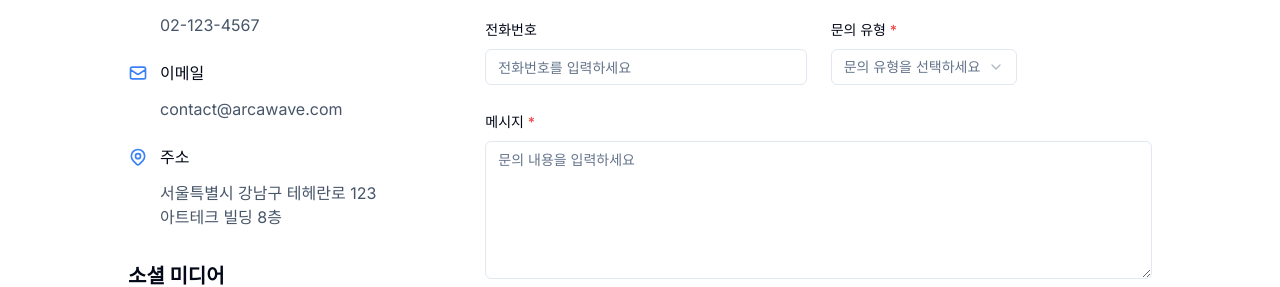
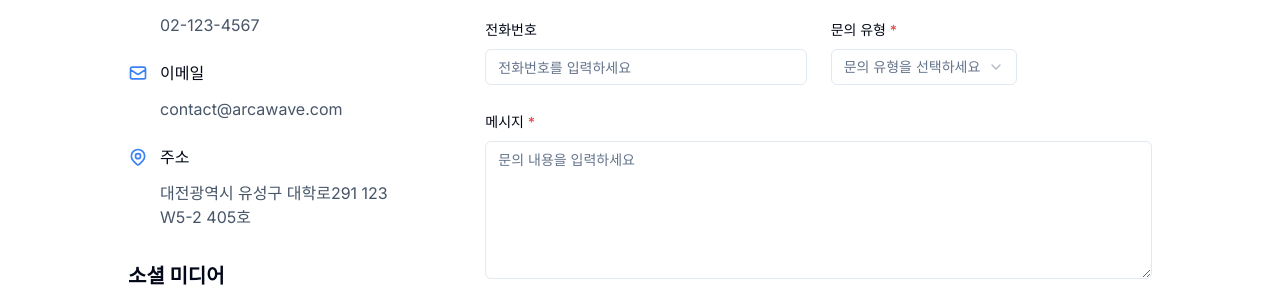
Before and after one commit to journeyning/ArcaWave, a Next.js app in the folder arcawave-main/: page / in a window 1280 px wide. Shown: the part 9141-9428 px from the top of the page. Built offline with nearby package versions, Linux system fonts and the light colour scheme; a web font is replaced by a local one.

Commit message:
Update contact-form.tsx

```diff
--- a/arcawave-main/src/components/sections/contact-form.tsx
+++ b/arcawave-main/src/components/sections/contact-form.tsx
@@ -121,8 +121,8 @@ const ContactForm = () => {
                     <h4 className="font-medium">주소</h4>
                   </div>
                   <p className="text-slate-600 pl-8">
-                    서울특별시 강남구 테헤란로 123<br />
-                    아트테크 빌딩 8층
+                    대전광역시 유성구 대학로291 123<br />
+                    W5-2 405호
                   </p>
                 </div>
               </div>
```
